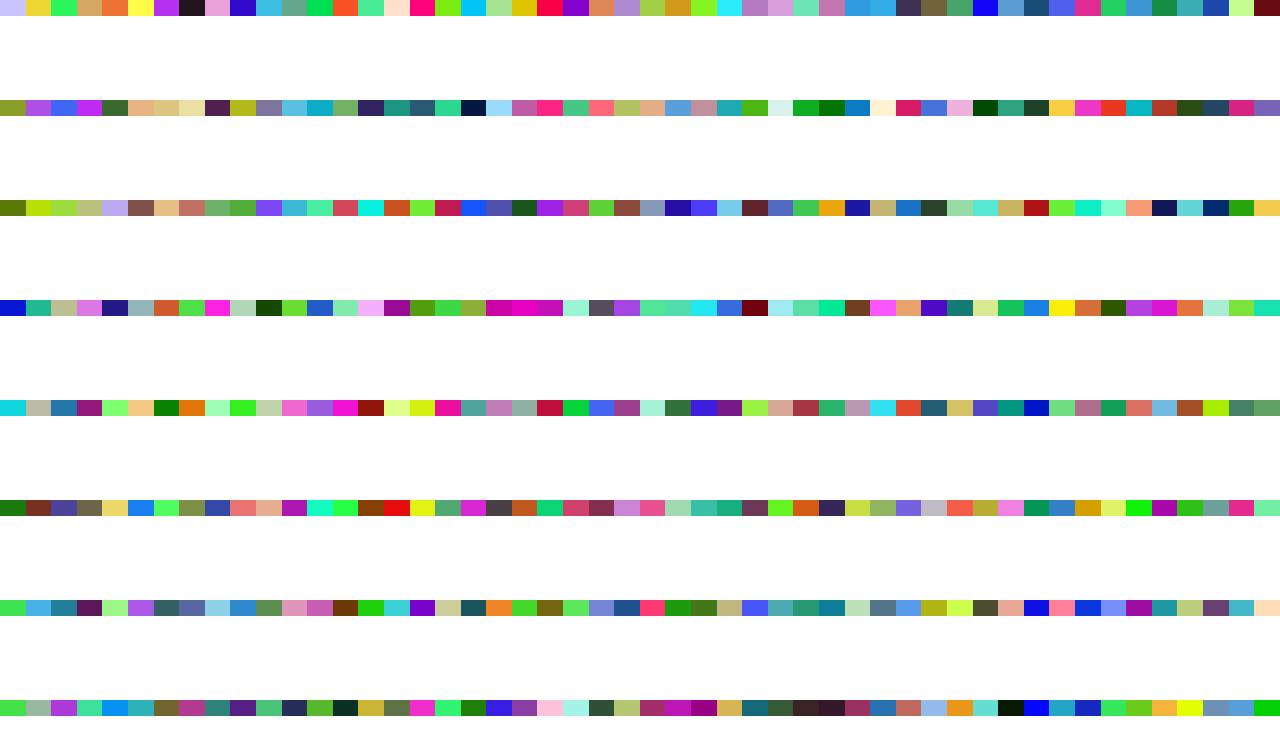
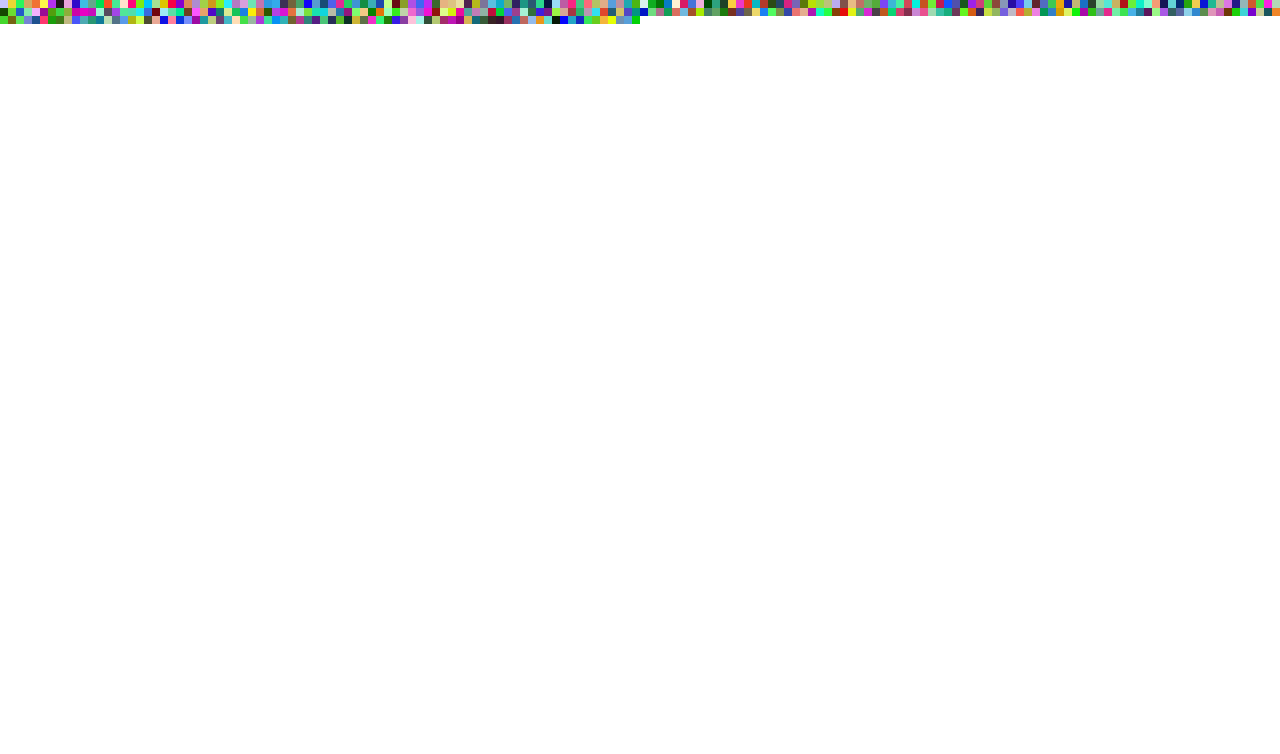
Before and after one commit to IntuitiveHarmony/party-dots-history, a React (Create React App) app: page / in a window 1280 px wide. Shown: the top 754 px of the page. Built offline with nearby package versions, Linux system fonts and the light colour scheme.

Commit message:
prompt 14

```diff
--- a/src/App.js
+++ b/src/App.js
@@ -1,5 +1,4 @@
 import React, { useState, useEffect } from "react";
-import "./App.css";
 
 const Box = ({ size }) => {
   const [color, setColor] = useState(getRandomColor());
@@ -25,10 +24,11 @@ const Box = ({ size }) => {
     <div
       style={{
         backgroundColor: color,
-        width: `${size}%`,
-        height: `${size}%`,
+        width: `${size}px`,
+        height: `${size}px`,
         margin: "0",
         padding: "0",
+        boxSizing: "border-box",
       }}
     />
   );
@@ -38,9 +38,13 @@ const BoxContainer = ({ numBoxes, boxSize }) => {
   const boxes = Array.from({ length: numBoxes }).map((_, i) => (
     <Box key={i} size={boxSize} />
   ));
-  return <div className="box-container">{boxes}</div>;
+  return (
+    <div style={{ display: "flex", flexWrap: "wrap", margin: "0" }}>
+      {boxes}
+    </div>
+  );
 };
 
 export default function App() {
-  return <BoxContainer numBoxes={400} boxSize={2} />;
+  return <BoxContainer numBoxes={400} boxSize={8} />;
 }
```
